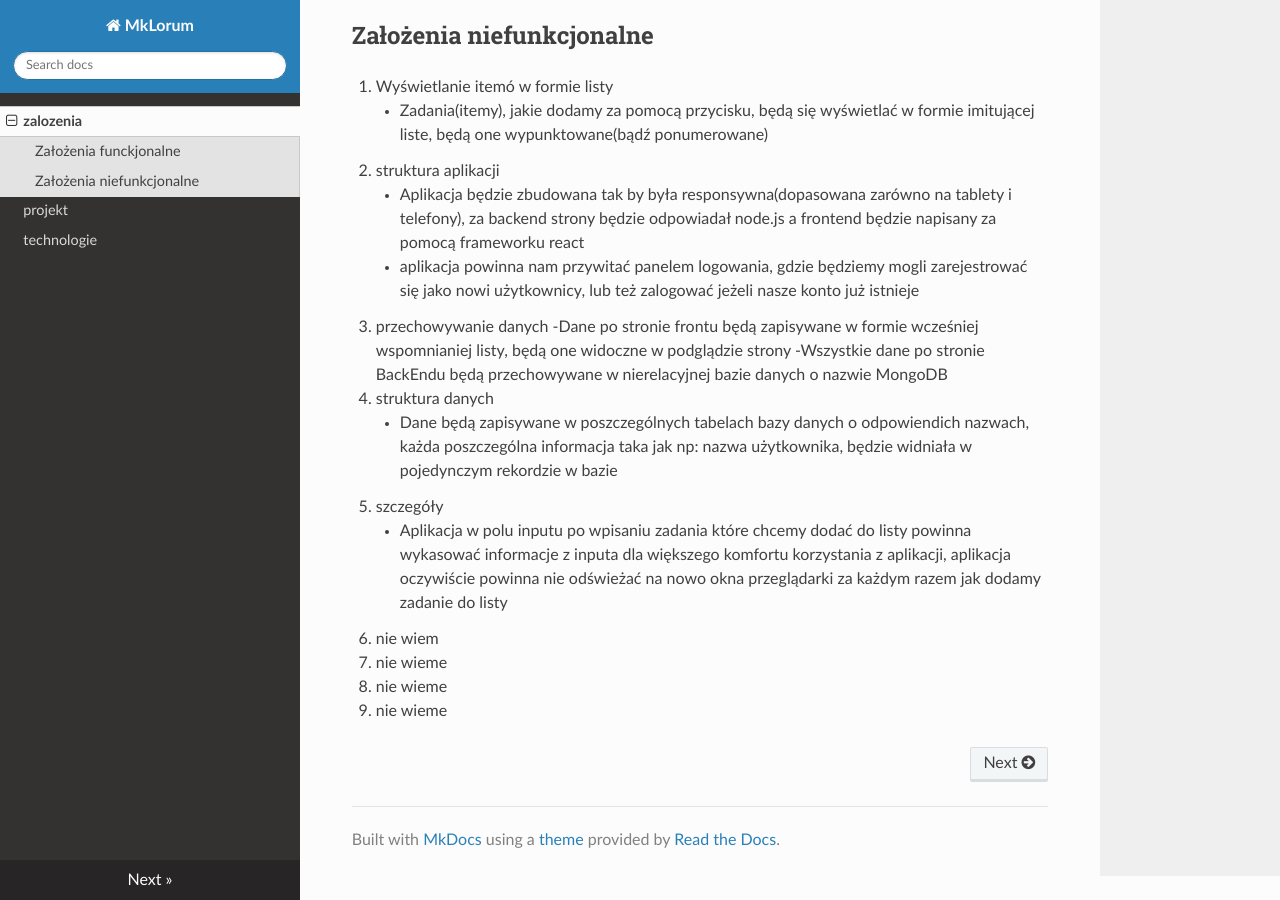
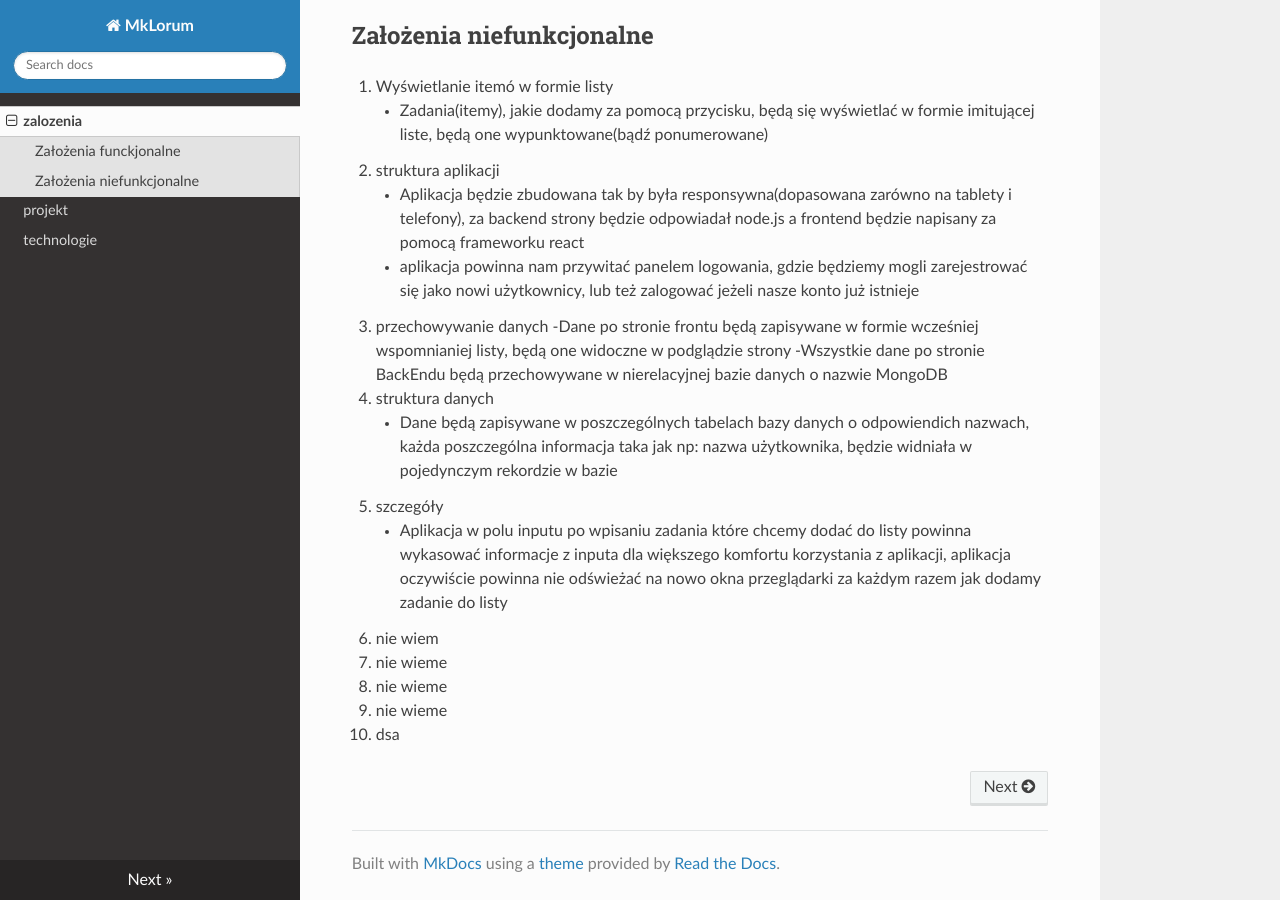
Before and after one commit to praktyka-et/ToDoApp, an MkDocs documentation site: the page built from docs/index.md, in a window 1280 px wide and 900 px high, scrolled down 653 px. Built offline with MkDocs 1.6.1, drawn with Linux system fonts in a browser that asks for light colours; nearby versions of some CDN libraries.

Commit message:
Update index.md

```diff
--- a/docs/index.md
+++ b/docs/index.md
@@ -31,3 +31,4 @@
 1. nie wieme
 1. nie wieme
 1. nie wieme
+1. dsa
```
